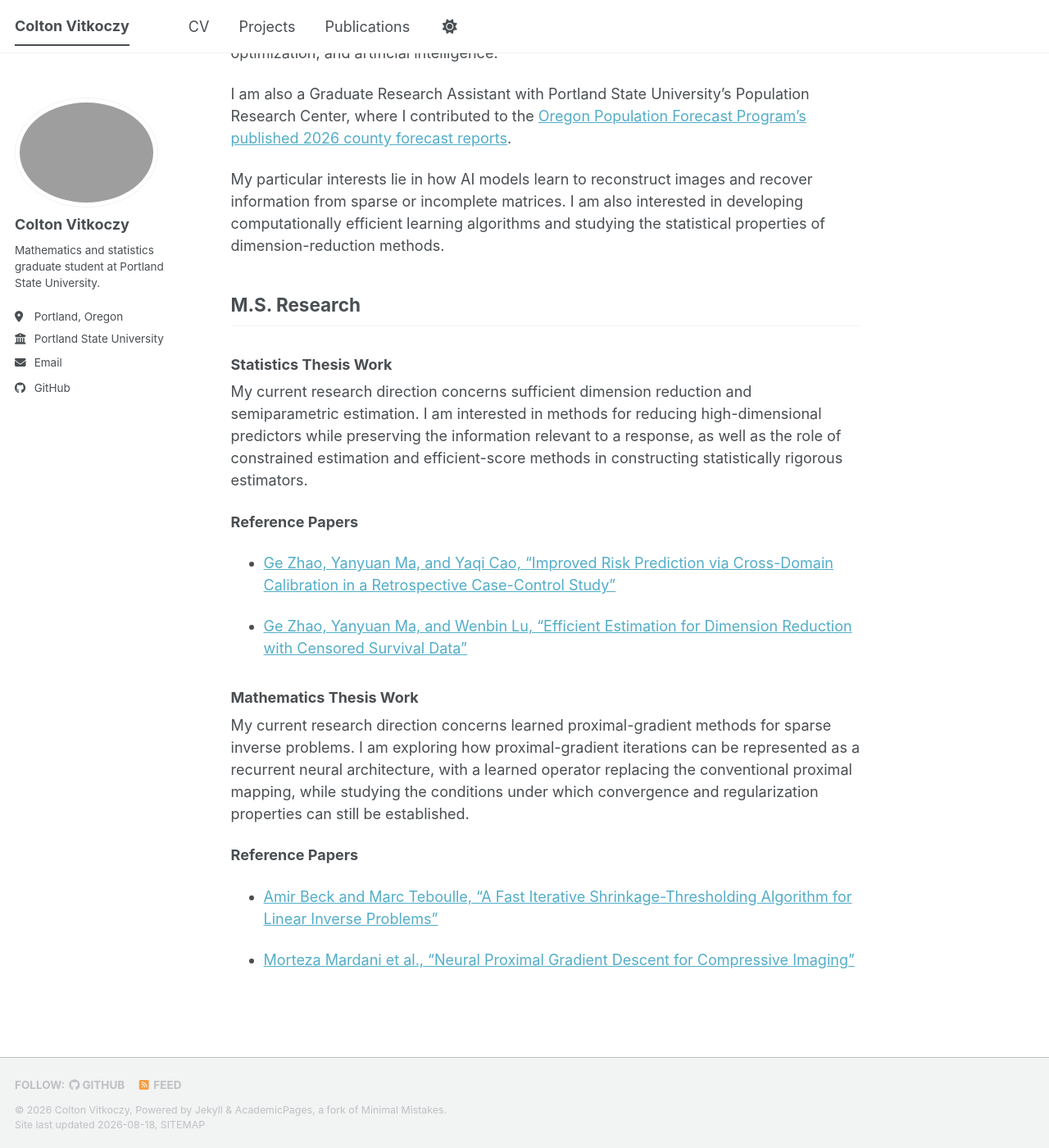
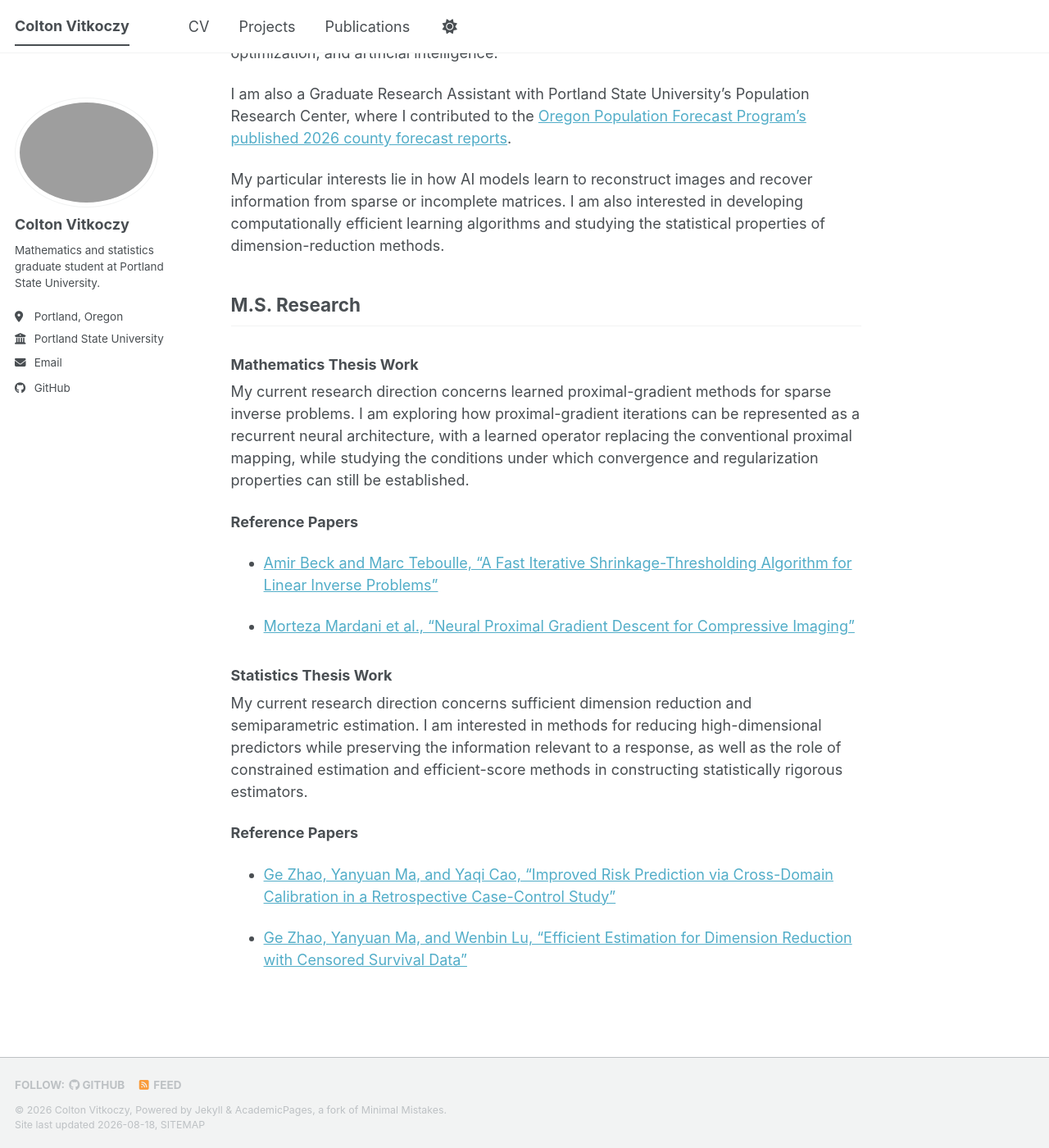
Before and after one commit to ColtonVitkoczy/ColtonVitkoczy.github.io, a Jekyll site: the page built from _pages/about.md, in a window 1280 px wide and 1400 px high, scrolled down 197 px. Shown: the whole window at 82% size. Built offline with Jekyll 4.4.1, drawn with Linux system fonts in a browser that asks for light colours; a style sheet for code colours, icons or effects is not loaded; part of the change alters nothing that is shown.

```diff
--- a/_pages/about.md
+++ b/_pages/about.md
@@ -17,6 +17,16 @@ My particular interests lie in how AI models learn to reconstruct images and rec
 
 ## M.S. Research
 
+### Mathematics Thesis Work
+
+My current research direction concerns learned proximal-gradient methods for sparse inverse problems. I am exploring how proximal-gradient iterations can be represented as a recurrent neural architecture, with a learned operator replacing the conventional proximal mapping, while studying the conditions under which convergence and regularization properties can still be established.
+
+**Reference Papers**
+
+- [Amir Beck and Marc Teboulle, “A Fast Iterative Shrinkage-Thresholding Algorithm for Linear Inverse Problems”](https://epubs.siam.org/doi/10.1137/080716542)
+
+- [Morteza Mardani et al., “Neural Proximal Gradient Descent for Compressive Imaging”](https://papers.neurips.cc/paper/8166-neural-proximal-gradient-descent-for-compressive-imaging.pdf)
+
 ### Statistics Thesis Work
 
 My current research direction concerns sufficient dimension reduction and semiparametric estimation. I am interested in methods for reducing high-dimensional predictors while preserving the information relevant to a response, as well as the role of constrained estimation and efficient-score methods in constructing statistically rigorous estimators.
@@ -26,13 +36,3 @@ My current research direction concerns sufficient dimension reduction and semipa
 - [Ge Zhao, Yanyuan Ma, and Yaqi Cao, “Improved Risk Prediction via Cross-Domain Calibration in a Retrospective Case-Control Study”](https://onlinelibrary.wiley.com/doi/10.1002/cjs.70058)
 
 - [Ge Zhao, Yanyuan Ma, and Wenbin Lu, “Efficient Estimation for Dimension Reduction with Censored Survival Data”](https://www3.stat.sinica.edu.tw/statistica/oldpdf/A32n3104.pdf)
-
-### Mathematics Thesis Work
-
-My current research direction concerns learned proximal-gradient methods for sparse inverse problems. I am exploring how proximal-gradient iterations can be represented as a recurrent neural architecture, with a learned operator replacing the conventional proximal mapping, while studying the conditions under which convergence and regularization properties can still be established.
-
-**Reference Papers**
-
-- [Amir Beck and Marc Teboulle, “A Fast Iterative Shrinkage-Thresholding Algorithm for Linear Inverse Problems”](https://epubs.siam.org/doi/10.1137/080716542)
-
-- [Morteza Mardani et al., “Neural Proximal Gradient Descent for Compressive Imaging”](https://papers.neurips.cc/paper/8166-neural-proximal-gradient-descent-for-compressive-imaging.pdf)
```
